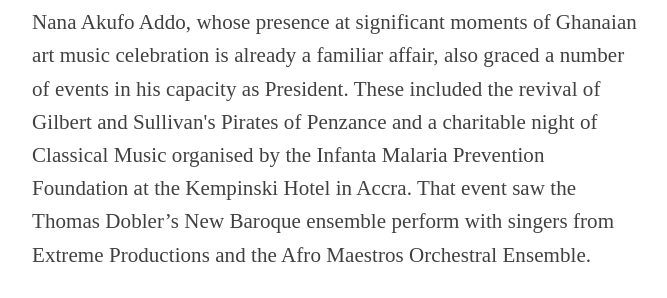
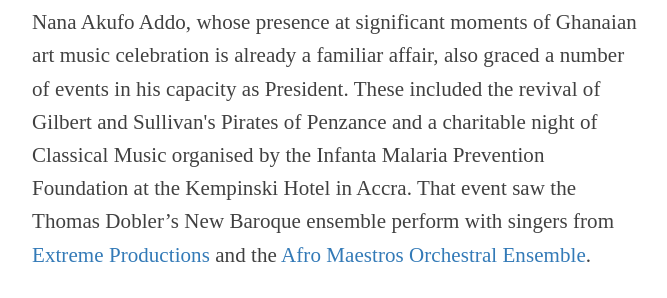
Before and after one commit to choralmusicghana/choralmusicghana.github.io, a Jekyll site: the page built from _posts/2018-01-07-editorial-year-in-review-2017.html, in a window 1280 px wide and 900 px high, scrolled down 1470 px, cut to the strip 250-548 px from the top of the window. Shown: the whole strip, without its empty margins (303-970 px from the left). Built offline with Jekyll 4.4.1, drawn with Linux system fonts in a browser that asks for light colours; nearby versions of some CDN libraries; some web fonts are replaced; comment, search, counter and statistics services are not loaded; part of the change alters nothing that is shown.

```diff
--- a/_posts/2018-01-07-editorial-year-in-review-2017.html
+++ b/_posts/2018-01-07-editorial-year-in-review-2017.html
@@ -24,7 +24,7 @@ disquscomments: true
 </p>
 <iframe width="560" height="315" src="https://www.youtube.com/embed/66x2j6VKSLc" frameborder="0" gesture="media" allow="encrypted-media" allowfullscreen></iframe>
 <p>
-	Nana Akufo Addo, whose presence at significant moments of Ghanaian art music celebration is already a familiar affair, also graced a number of events in his capacity as President. These included the revival of Gilbert and Sullivan's Pirates of Penzance and a charitable night of Classical Music organised by the Infanta Malaria Prevention Foundation at the Kempinski Hotel in Accra. That event saw the Thomas Dobler’s New Baroque ensemble perform with singers from Extreme Productions and the Afro Maestros Orchestral Ensemble.
+	Nana Akufo Addo, whose presence at significant moments of Ghanaian art music celebration is already a familiar affair, also graced a number of events in his capacity as President. These included the revival of Gilbert and Sullivan's Pirates of Penzance and a charitable night of Classical Music organised by the Infanta Malaria Prevention Foundation at the Kempinski Hotel in Accra. That event saw the Thomas Dobler’s New Baroque ensemble perform with singers from <a href="https://www.facebook.com/ExtremeProductionsGhana/">Extreme Productions</a> and the <a href="https://www.facebook.com/Afro-Maestros-Ochestral-Esemble-845101942289743/">Afro Maestros Orchestral Ensemble</a>.
 </p>
  <div class="center">
     <img class="img-responsive" src="/img/posts/cmg-4365.jpg" alt="{{page.title}} {{page.description}}">
```
